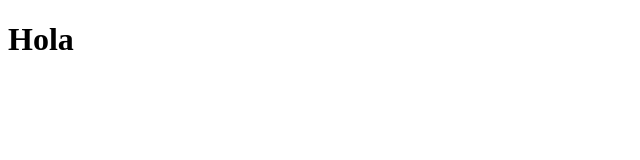
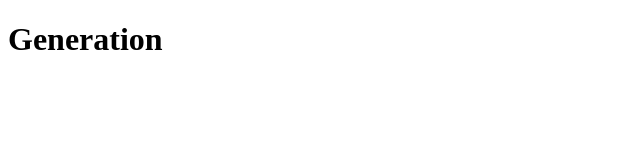
Before and after one commit to JessicaFerrer/Generation, a plain HTML site: page index.html in a window 1280 px wide. Shown: the whole page, without its empty margins (0-640 px from the left). Drawn offline with Linux system fonts and the light colour scheme.

Commit message:
Generation

```diff
--- a/index.html
+++ b/index.html
@@ -7,6 +7,6 @@
     <title>Document</title>
 </head>
 <body>
-    <h1>Hola</h1>
+    <h1>Generation</h1>
 </body>
 </html>
```
